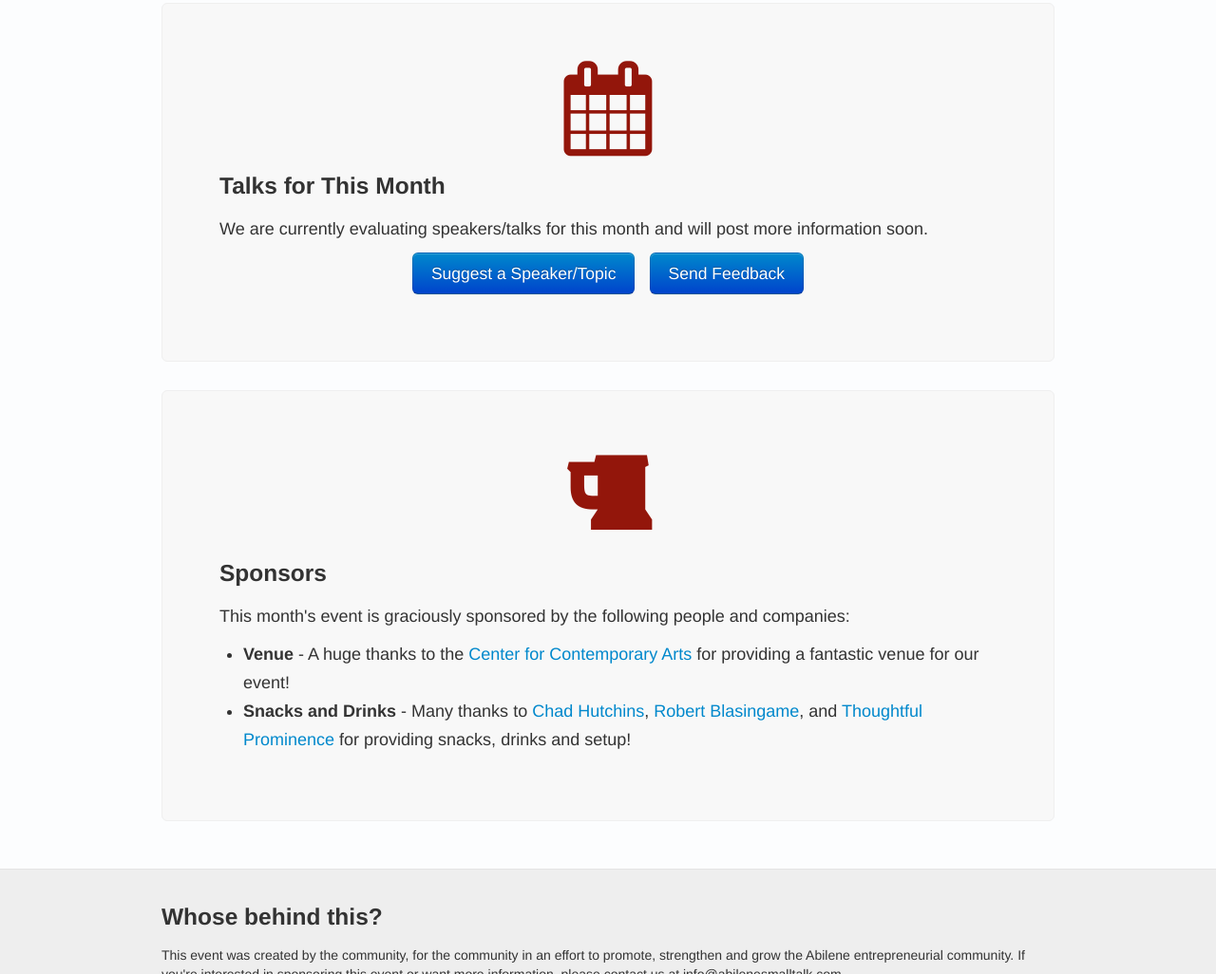
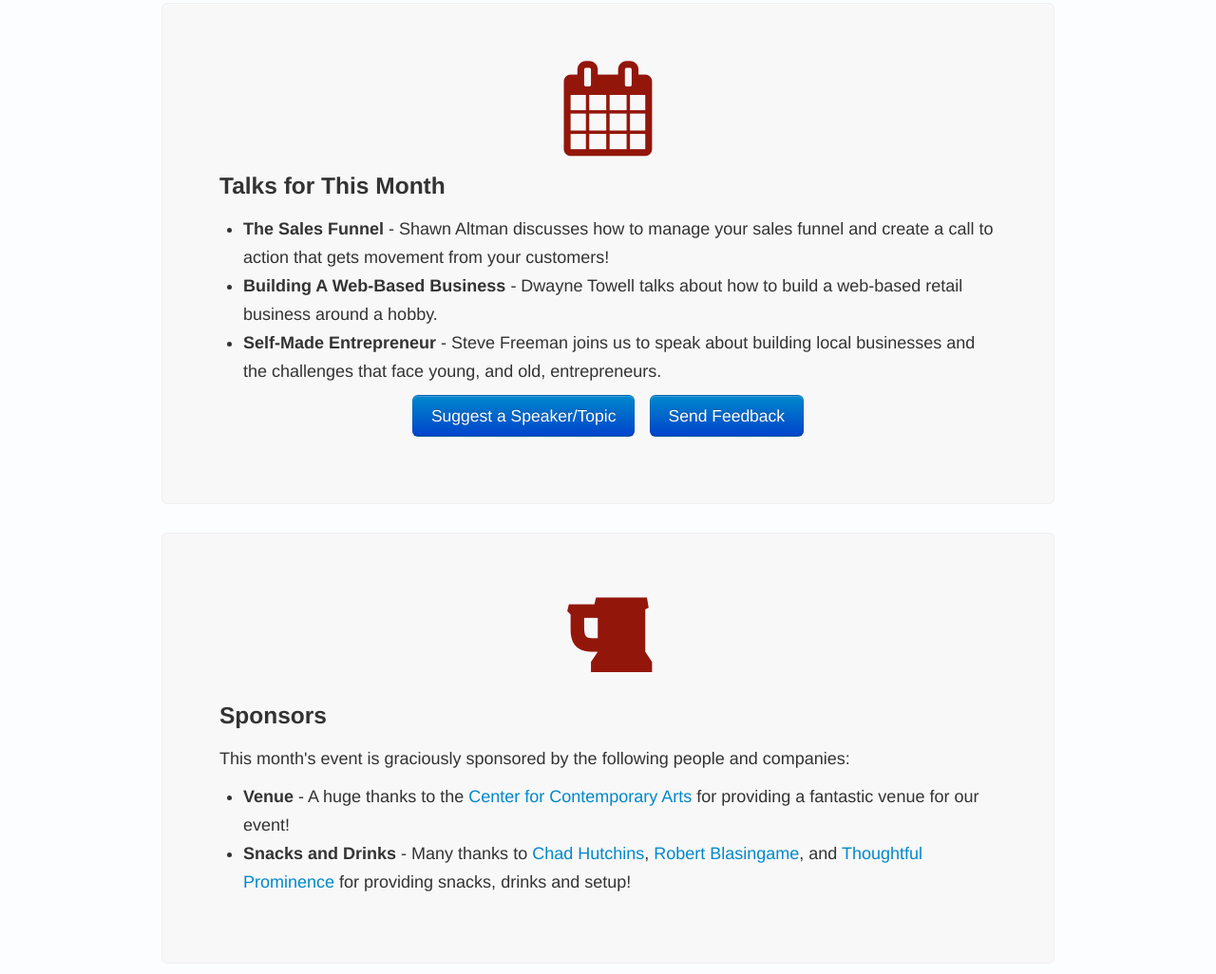
Before and after one commit to abilenesmalltalk/abilenesmalltalk.com, a plain HTML site: page index.html in a window 1280 px wide. Shown: the part 1445-2471 px from the top of the page at 95% size. Drawn offline with nearby package versions, Linux system fonts and the light colour scheme; a script that the page names is missing.

Commit message:
Updated page with latest speaker info.

```diff
--- a/index.html
+++ b/index.html
@@ -97,24 +97,20 @@
 
           <h3>Talks for This Month</h3>
 
-          <!--
           <ul>
             <li>
-              <b>Choosing a Co-founder</b> - Listen to Charles Caddell from Dream Spectrum talk about
-              the importance of choosing a co-founder and how to find the right one.
+              <b>The Sales Funnel</b> - Shawn Altman discusses how to manage your sales funnel and create
+              a call to action that gets movement from your customers!
             </li>
             <li>
-              <b>Fighting the "It's Not My Job" Syndrome</b> - Hear from Kenan Pyeatt about how important
-              customer service is especially for your small business!
+              <b>Building A Web-Based Business</b> - Dwayne Towell talks about how to build a web-based retail
+              business around a hobby.
             </li>
             <li>
-              <b>Self-Made Entrepreneur</b> - Hear from a local entrepreneur about the struggles and
-              success of starting his own business.
+              <b>Self-Made Entrepreneur</b> - Steve Freeman joins us to speak about building local
+              businesses and the challenges that face young, and old, entrepreneurs.
             </li>
           </ul>
-          //-->
-
-          <p>We are currently evaluating speakers/talks for this month and will post more information soon.</p>
 
           <ul class='inline pagination-centered'>
             <li><a href="#suggest_a_speaker" role='button' data-toggle='modal' class='btn btn-primary btn-large'>Suggest a Speaker/Topic</a></li>
```
